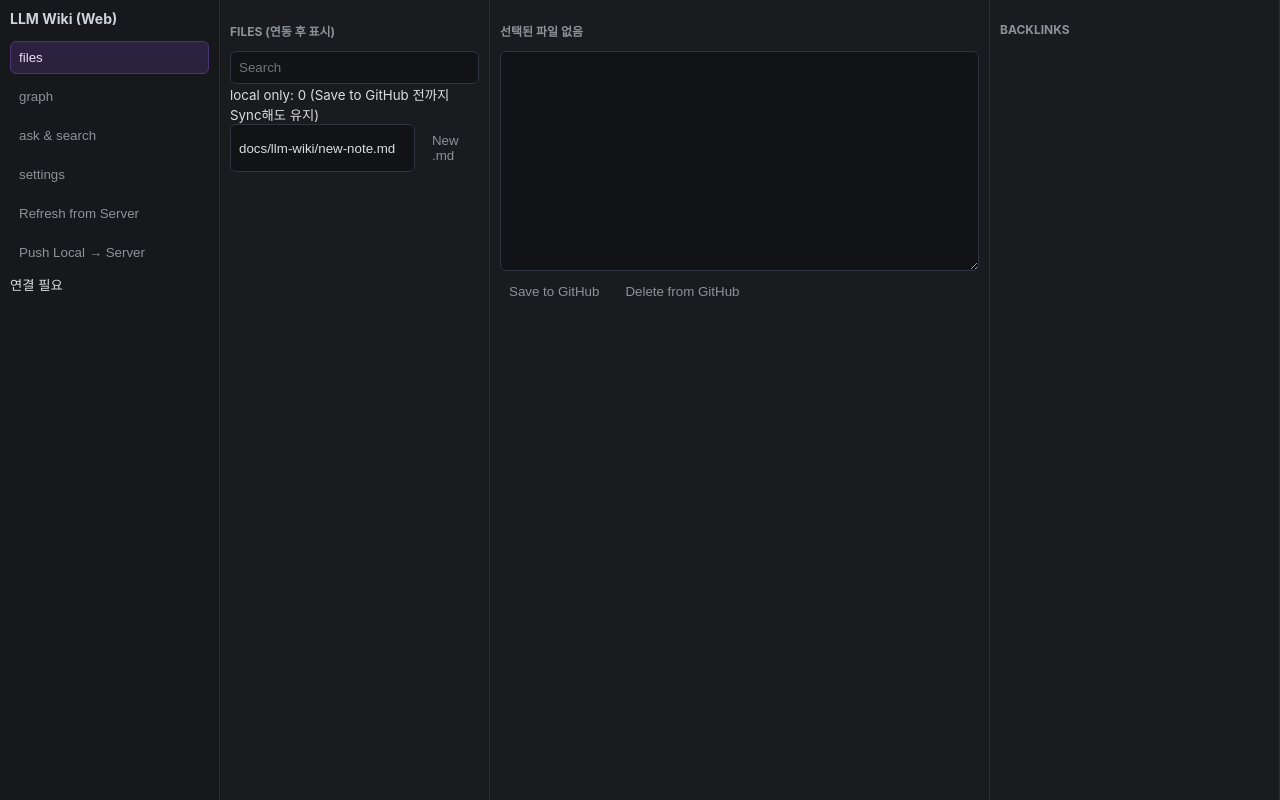
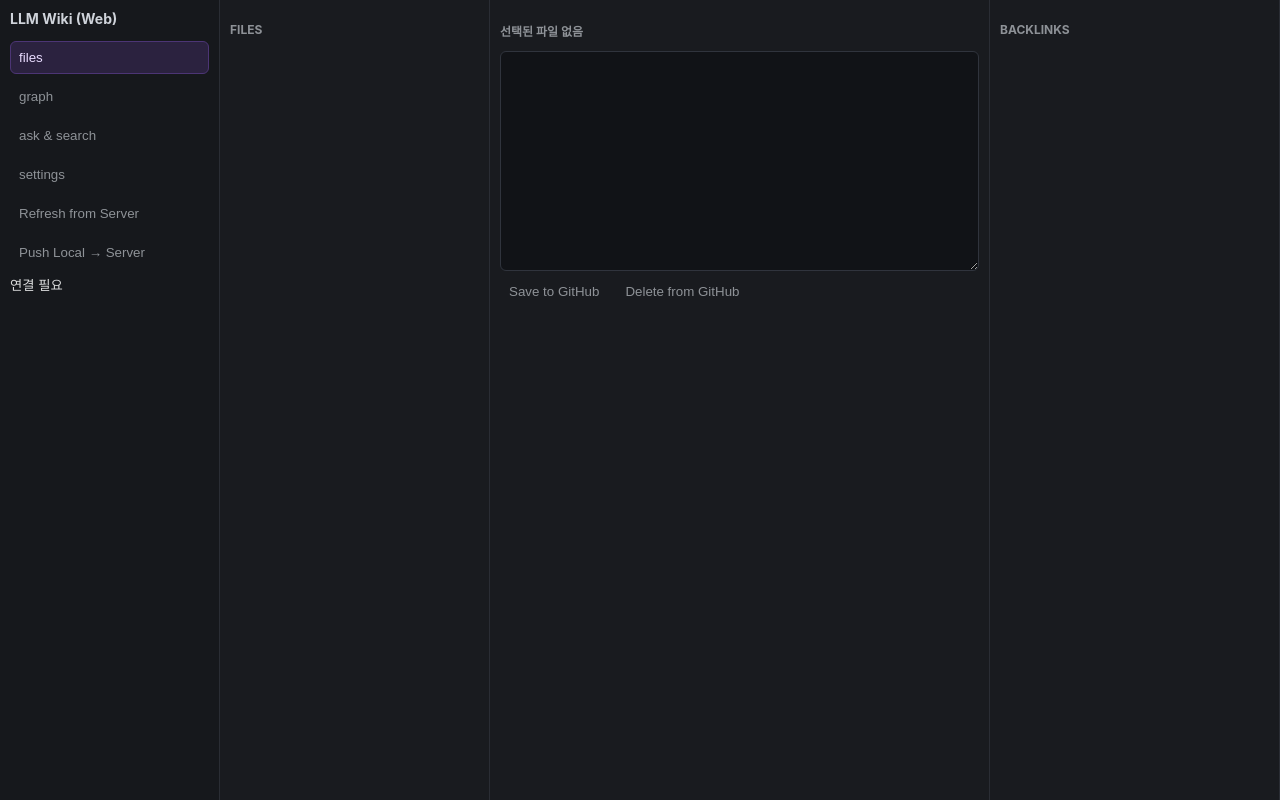
Before and after one commit to NameTakenK/MyTool, a React (Vite) app in the folder apps/web-app/: page / in a window 1280 px wide. Built offline with nearby package versions, Linux system fonts and the light colour scheme.

Commit message:
refactor(web-app): simplify files pane to pure tree interactions

```diff
--- a/apps/web-app/src/main.tsx
+++ b/apps/web-app/src/main.tsx
@@ -92,13 +92,11 @@ function App() {
   const [active, setActive] = useState('');
   const [question, setQuestion] = useState('');
   const [askMatches, setAskMatches] = useState<Doc[]>([]);
-  const [search, setSearch] = useState('');
   const [screen, setScreen] = useState<Screen>('files');
   const [backups, setBackups] = useState<BackupSnapshot[]>([]);
   const [status, setStatus] = useState('연결 필요');
   const [connected, setConnected] = useState(false);
   const [cfgLoaded, setCfgLoaded] = useState(false);
-  const [newFileName, setNewFileName] = useState('docs/llm-wiki/new-note.md');
   const [dirty, setDirty] = useState(false);
   const [localOnlyPaths, setLocalOnlyPaths] = useState<string[]>([]);
   const [cfg, setCfg] = useState<GitHubConfig>({
@@ -110,7 +108,6 @@ function App() {
   const didAutoSync = useRef(false);
 
   const activeDoc = docs.find((d) => d.path === active) ?? docs[0];
-  const filteredDocs = useMemo(() => docs.filter((d) => d.path.toLowerCase().includes(search.toLowerCase())), [docs, search]);
   const backlinks = useMemo(() => docs.filter((d) => d.path !== active && parseLinks(d.content).some((l) => active.includes(l.replace('./', '')))), [docs, active]);
 
   const syncFromServer = async (trigger: 'startup' | 'manual') => {
@@ -206,11 +203,13 @@ function App() {
     }
   };
 
-  const createFile = () => {
-    if (!newFileName.endsWith('.md')) return setStatus('file must end with .md');
-    const safe = newFileName.replace(/^\/+/, '').replace(/\.\./g, '').trim();
+  const createFile = (baseDir: string) => {
+    const input = window.prompt('새 파일명 (.md)', 'new-note.md');
+    if (!input) return;
+    if (!input.endsWith('.md')) return setStatus('file must end with .md');
+    const safe = input.replace(/^\/+/, '').replace(/\.\./g, '').trim();
     if (!safe) return setStatus('invalid file name');
-    const path = safe;
+    const path = `${baseDir}/${safe}`.replace(/^\/+/, '');
     if (docs.some((d) => d.path === path)) return setStatus('file already exists');
     const zone: 'source' | 'wiki' = path.startsWith(cfg.sourcePath) ? 'source' : 'wiki';
     const newDoc: Doc = { path, content: `# ${safe.replace('.md', '')}\n`, zone, sha: undefined };
@@ -424,13 +423,8 @@ function App() {
       {screen === 'askSearch' && <section className='card ask-only'><h3>Ask & Search</h3><p>검색 + LLM 답변(선택 provider) 지원</p><input value={question} onChange={(e) => { setQuestion(e.target.value); }} placeholder='질문/키워드 입력' /><div style={{ marginTop: 8, marginBottom: 8, display: 'flex', gap: 8 }}><button onClick={ask}>Search in Docs</button><button onClick={askWithLlm}>Ask LLM</button></div><pre>{question ? 'Search 또는 Ask LLM 버튼을 눌러 결과를 확인하세요.' : '질문을 입력하세요.'}</pre><h4>검색 결과</h4><ul>{askMatches.map((d) => <li key={d.path}><button onClick={() => { setActive(d.path); setScreen('files'); }}>{d.path}</button></li>)}</ul></section>}
 
       {screen === 'files' && <main className='layout'>
-        <aside className='card'><h3>Files (연동 후 표시)</h3><input value={search} onChange={(e) => setSearch(e.target.value)} placeholder='Search' />
-          <small>local only: {localOnlyPaths.length} (Save to GitHub 전까지 Sync해도 유지)</small>
-          <div style={{ display: 'flex', gap: 8, marginBottom: 8 }}>
-            <input value={newFileName} onChange={(e) => setNewFileName(e.target.value)} placeholder='docs/llm-wiki/new-note.md' />
-            <button onClick={createFile}>New .md</button>
-          </div>
-          <div className='list'>{treeItems.map((n) => n.isFile ? <div key={n.path} style={{ display: 'flex', alignItems: 'center', gap: 6 }}><button className={n.path === active ? 'on' : ''} onClick={() => setActive(n.path)} style={{ marginLeft: n.depth * 12 }}>{n.path.split('/').pop()}{localOnlyPaths.includes(n.path) ? ' (local)' : ''}</button><button onClick={() => deleteLocalFile(n.path)}>🗑</button></div> : <div key={n.path} style={{ marginLeft: n.depth * 12, opacity: 0.7 }}>📁 {n.path.split('/').pop()}</div>)}</div></aside>
+        <aside className='card'><h3>Files</h3>
+          <div className='list'>{treeItems.map((n) => n.isFile ? <div key={n.path} style={{ display: 'flex', alignItems: 'center', gap: 6 }}><button className={n.path === active ? 'on' : ''} onClick={() => setActive(n.path)} style={{ marginLeft: n.depth * 12 }}>{n.path.split('/').pop()}{localOnlyPaths.includes(n.path) ? ' (local)' : ''}</button><button onClick={() => deleteLocalFile(n.path)}>🗑</button></div> : <div key={n.path} style={{ marginLeft: n.depth * 12, opacity: 0.9, display: 'flex', gap: 6, alignItems: 'center' }}><button onClick={() => createFile(n.path)}>📁 {n.path.split('/').pop()}</button><button onClick={() => createFile(n.path)}>+</button></div>)}</div></aside>
         <section className='card editor'><h3>{activeDoc?.path || '선택된 파일 없음'} {dirty ? '*' : ''}</h3><textarea value={activeDoc?.content || ''} onChange={(e) => { setDirty(true); setDocs(prev => prev.map(d => d.path === active ? { ...d, content: e.target.value } : d)); }} /><div style={{ marginBottom: 8, display: 'flex', gap: 8 }}><button onClick={saveActiveToGitHub}>Save to GitHub</button><button onClick={deleteActiveFromGitHub}>Delete from GitHub</button></div><ReactMarkdown>{activeDoc?.content || ''}</ReactMarkdown></section>
         <aside className='card'><h3>Backlinks</h3><ul>{backlinks.map((b) => <li key={b.path}>{b.path}</li>)}</ul></aside>
       </main>}
```
